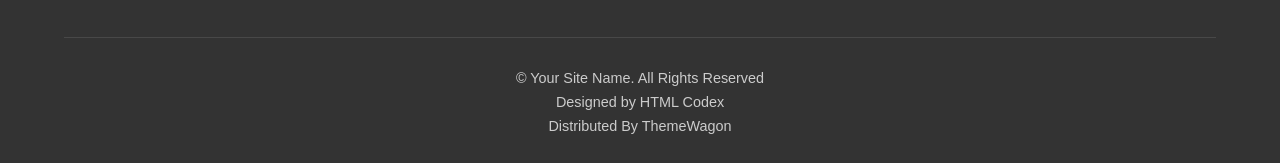
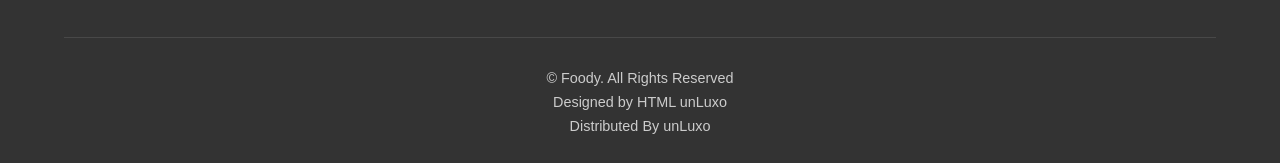
Before and after one commit to romulogurgeldev/LandingPage-Digital, a plain HTML site: page index.html in a window 1280 px wide. Shown: the part 1811-1974 px from the top of the page. Drawn offline with Linux system fonts and the light colour scheme.

Commit message:
Update index.html

```diff
--- a/index.html
+++ b/index.html
@@ -134,9 +134,9 @@
             </div>
         </div>
         <div class="footer-bottom">
-            <p>&copy; Your Site Name. All Rights Reserved</p>
-            <p>Designed by HTML Codex</p>
-            <p>Distributed By ThemeWagon</p>
+            <p>&copy; Foody. All Rights Reserved</p>
+            <p>Designed by HTML unLuxo</p>
+            <p>Distributed By unLuxo</p>
         </div>
     </footer>
 </body>
```
